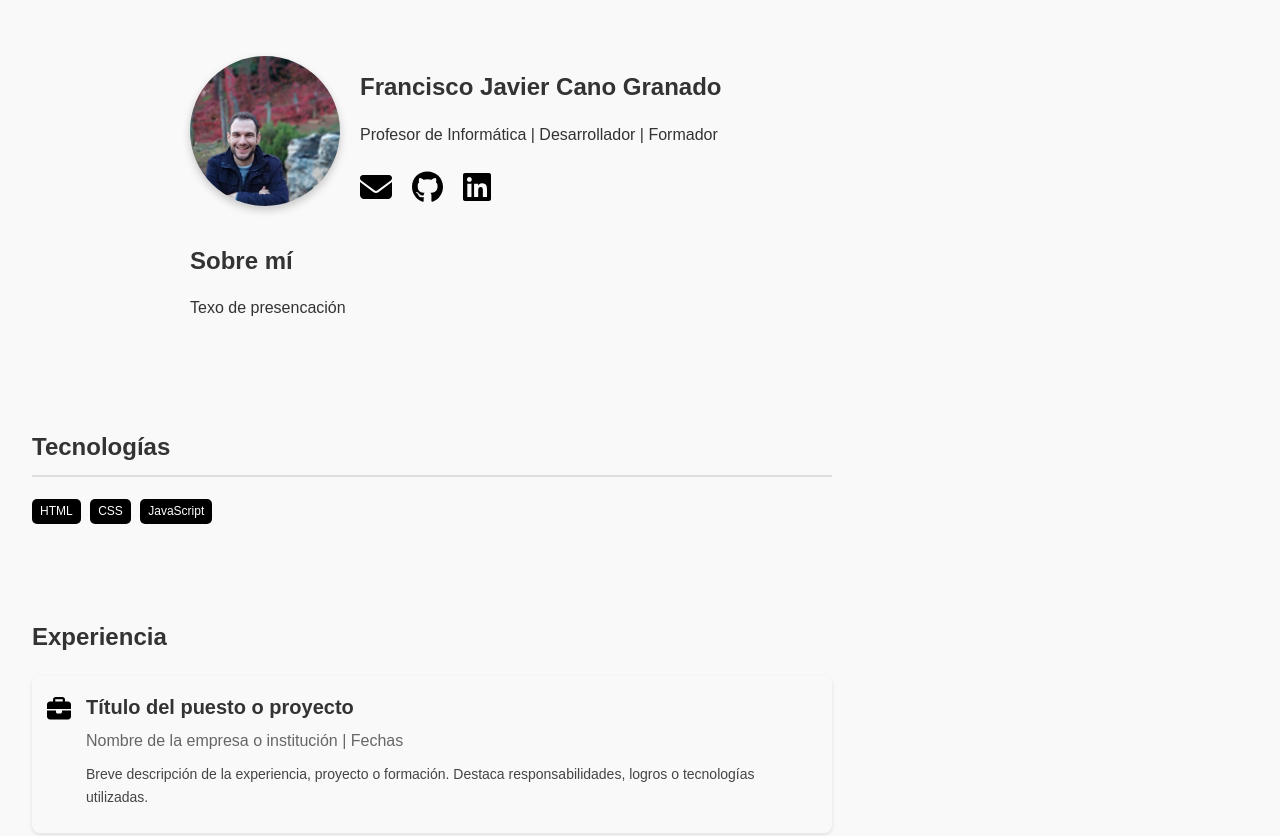
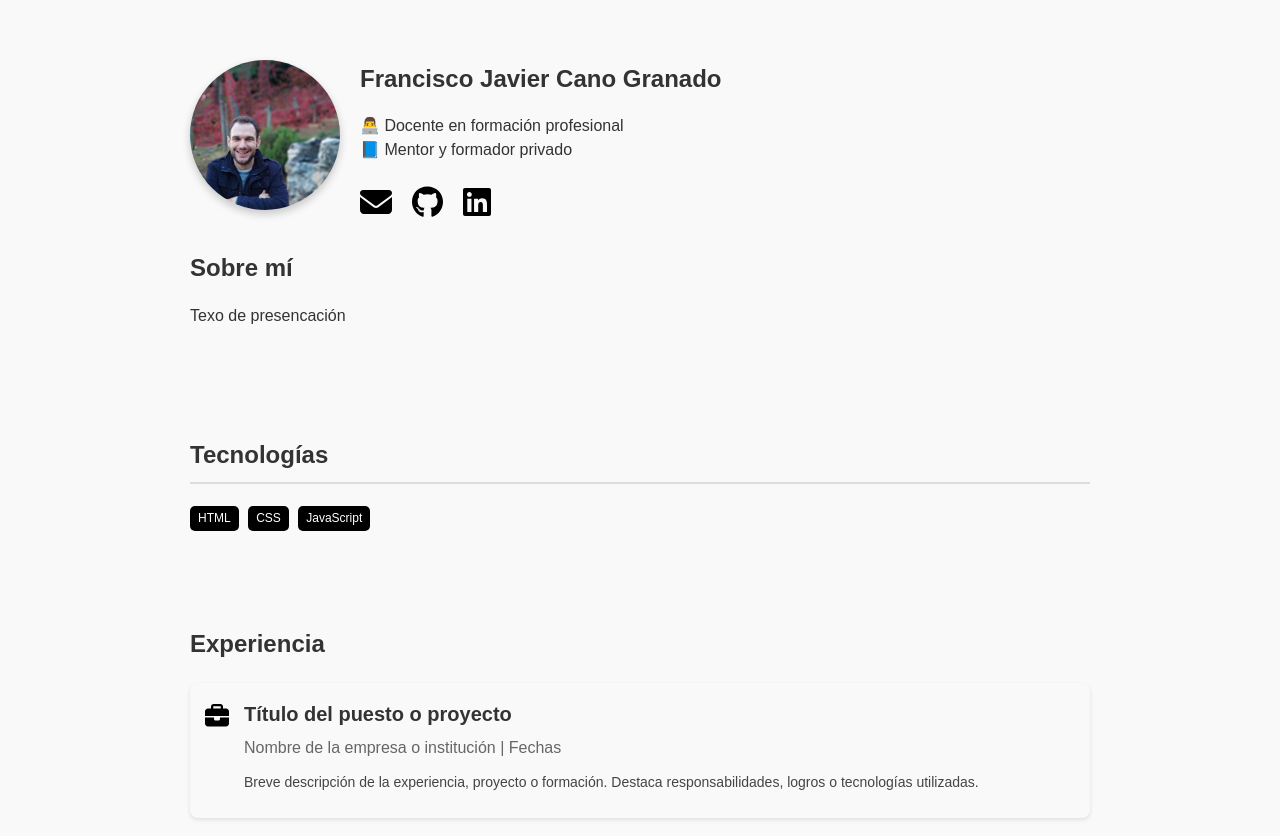
Before and after one commit to fjcanograDev/portafoliov1, a plain HTML site: page index.html in a window 1280 px wide. Shown: the top 836 px of the page. Drawn offline with Linux system fonts and the light colour scheme.

Commit message:
centrando a la pantalla y realizando pequeños cambios en el perfil

```diff
--- a/css/style.css
+++ b/css/style.css
@@ -26,7 +26,8 @@ body {
 
   section {
     padding: 2rem;
-    max-width: 800px;
+    max-width: 900px;
+    margin: auto;
   }
 
   h2 {
@@ -42,7 +43,6 @@ body {
 
   #sobre-mi {
     max-width: 900px;
-    margin: auto;
     padding: 40px 20px;
 }
 
--- a/index.html
+++ b/index.html
@@ -15,7 +15,7 @@
                 <img src="./img/yo.jpg" alt="Foto de perfil" class="perfil-img" />
                 <div class="sobre-mi-texto">
                     <h1>Francisco Javier Cano Granado</h1>
-                    <p>Profesor de Informática | Desarrollador | Formador</p>
+                    <p> 👨‍💻 Docente en formación profesional <br> 📘 Mentor y formador privado </p>
                     <div class="sobre-mi-enlaces">
                         <a href="mailto:fjcanogra.dev@gmail.com" title="Email">
                             <i class="fas fa-envelope"></i>
```
